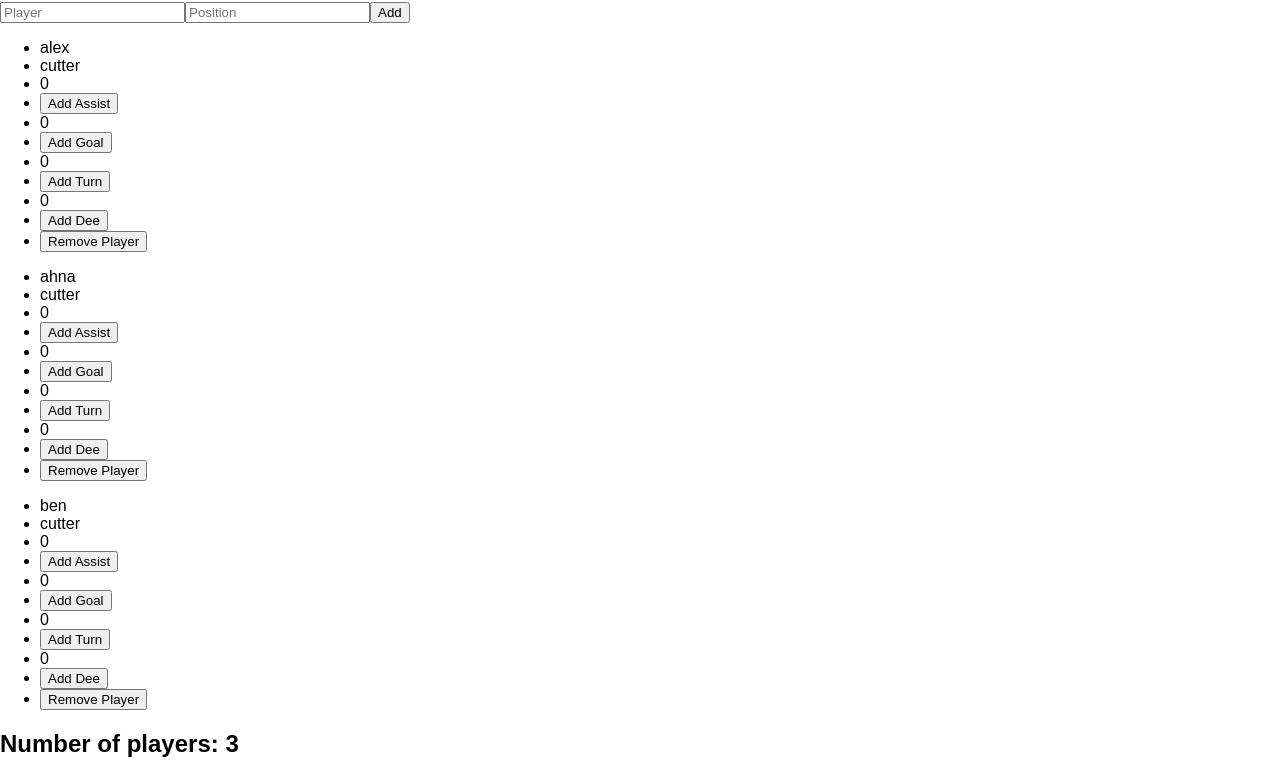
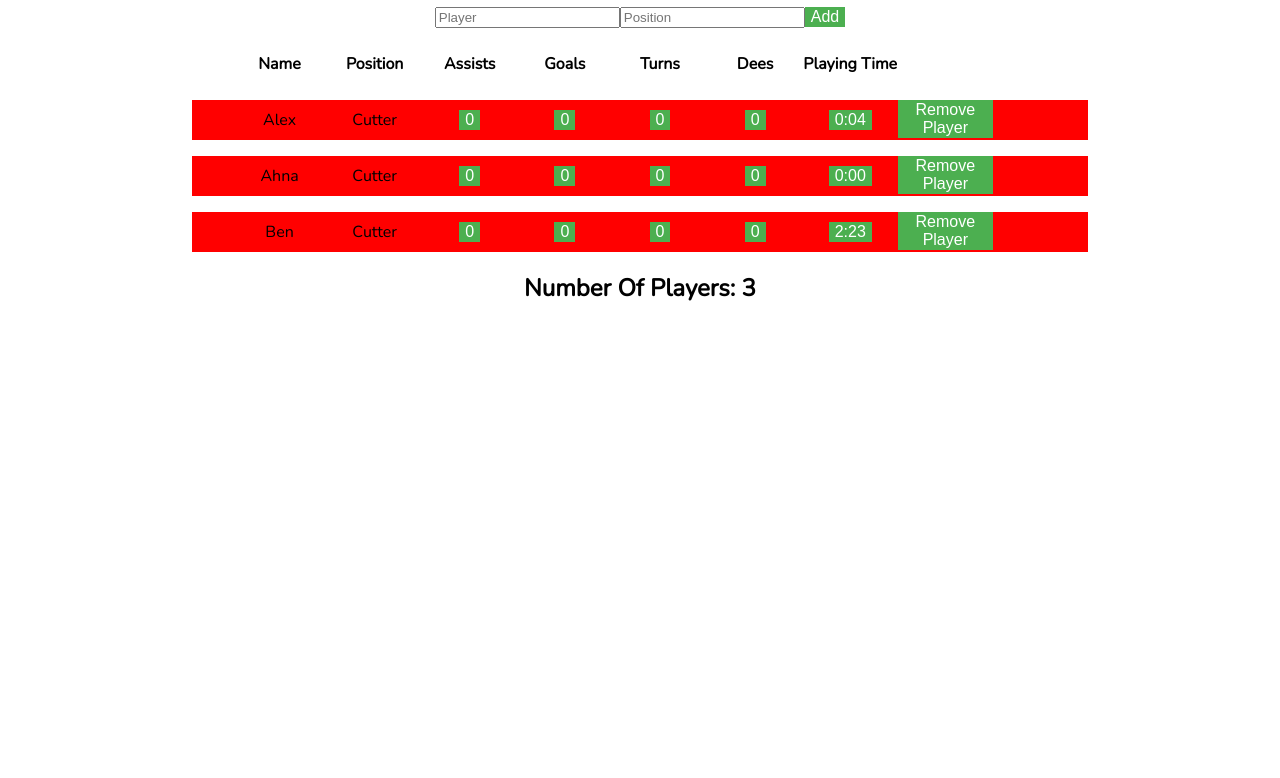
Before and after one commit to trautmaa/react-statkeeper, a React app: page / in a window 1280 px wide. Shown: the part 96-874 px from the top of the page. After the commit the page ends 800 px from the top, so only its background shows below. Built offline with nearby package versions, Linux system fonts and the light colour scheme.

Commit message:
stopwatch feature works for players

```diff
--- a/public/index.html
+++ b/public/index.html
@@ -10,6 +10,7 @@
     -->
     <link rel="manifest" href="%PUBLIC_URL%/manifest.json">
     <link rel="shortcut icon" href="%PUBLIC_URL%/favicon.ico">
+    <link href="https://fonts.googleapis.com/css?family=Nunito" rel="stylesheet">
     <!--
       Notice the use of %PUBLIC_URL% in the tags above.
       It will be replaced with the URL of the `public` folder during the build.
--- a/src/index.css
+++ b/src/index.css
@@ -1,5 +1,39 @@
 body {
-  margin: 0;
-  padding: 0;
-  font-family: sans-serif;
+  margin: 0 auto;
+  max-width: 56em;
+  padding: 1em 0;
+  text-align: center;
+  font-family: 'Nunito', sans-serif;
+  text-transform: capitalize;
 }
+
+ul{
+  display: grid;
+  grid-template-columns: repeat(9, 1fr);
+  list-style-type: none;
+  grid-template-rows: 40px 1fr;
+  align-items: center;
+}
+li {
+  text-align: center;
+}
+.font-bold{
+  font-weight: 600;
+}
+button {
+  background-color: #4CAF50; /* Green */
+  border: none;
+  color: white;
+  /* padding: 15px 32px; */
+  text-align: center;
+  text-decoration: none;
+  display: inline-block;
+  font-size: 16px;
+}
+
+.in{
+  background-color:green;
+}
+.out{
+  background-color:red;
+}
--- a/src/index.js
+++ b/src/index.js
@@ -5,40 +5,58 @@ import './index.css';
 
 // Create unique key for react to use in lists
 const generateKey = (pre) => {
-    return `${ pre }_${ new Date().getTime() }`;
+    return `${pre}_${new Date().getTime()}`;
 }
 
 // Initialize with a few players
 var playersList = [];
-playersList.push({id: generateKey("alex"), name: "alex", position: "cutter", assists: 0, goals: 0, turns: 0, dees: 0});
-playersList.push({id: generateKey("ahna"), name: "ahna", position: "cutter", assists: 0, goals: 0, turns: 0, dees: 0});
-playersList.push({id: generateKey("ben"), name: "ben", position: "cutter", assists: 0, goals: 0, turns: 0, dees: 0});
+playersList.push({ id: generateKey("alex"), name: "alex", position: "cutter", assists: 0, goals: 0, turns: 0, dees: 0, in: false, seconds: 4 });
+playersList.push({ id: generateKey("ahna"), name: "ahna", position: "cutter", assists: 0, goals: 0, turns: 0, dees: 0, in: false, seconds: 0 });
+playersList.push({ id: generateKey("ben"), name: "ben", position: "cutter", assists: 0, goals: 0, turns: 0, dees: 0, in: false, seconds: 143 });
 
 class PlayersListItem extends React.Component {
 
+    getSeconds() {
+        return ("0" + this.props.player.seconds % 60).slice(-2);
+    }
+
+    getMinutes() {
+        return Math.floor(this.props.player.seconds / 60);
+    }
+
     render() {
+        var ulClass = this.props.player.in ? "in" : "out";
         return (
-            <ul key={this.props.player.id}>
+            <ul key={this.props.player.id} className= {ulClass} >
                 <li>{this.props.player.name}</li>
                 <li>{this.props.player.position}</li>
-                <li>{this.props.player.assists}</li>
                 <li>
-                    <button onClick={ this.props.increment.bind(this, this.props.player, "assists") } >Add Assist </button>
-                </li>
-                <li>{this.props.player.goals}</li>
-                <li>
-                    <button onClick={ this.props.increment.bind(this, this.props.player, "goals") } >Add Goal </button>
-                </li>
-                <li>{this.props.player.turns}</li>
-                <li>
-                    <button onClick={ this.props.increment.bind(this, this.props.player, "turns") } >Add Turn </button>
-                </li>
-                <li>{this.props.player.dees}</li>
-                <li>
-                    <button onClick={ this.props.increment.bind(this, this.props.player, "dees") } >Add Dee </button>
+                    <button onClick={this.props.increment.bind(this, this.props.player, "assists")} >
+                        {this.props.player.assists}
+                    </button>
                 </li>
                 <li>
-                    <button onClick={ this.props.removePlayer.bind(this, this.props.player) } >Remove Player</button>
+                    <button onClick={this.props.increment.bind(this, this.props.player, "goals")} >
+                        {this.props.player.goals}
+                    </button>
+                </li>
+                <li>
+                    <button onClick={this.props.increment.bind(this, this.props.player, "turns")} >
+                        {this.props.player.turns}
+                    </button>
+                </li>
+                <li>
+                    <button onClick={this.props.increment.bind(this, this.props.player, "dees")} >
+                        {this.props.player.dees}
+                    </button>
+                </li>
+                <li>
+                    <button onClick={this.props.toggleWatch.bind(this, this.props.player)} >
+                        {this.getMinutes()}:{this.getSeconds()}
+                    </button>
+                </li>
+                <li>
+                    <button onClick={this.props.removePlayer.bind(this, this.props.player)} >Remove Player</button>
                 </li>
             </ul>
         )
@@ -49,20 +67,22 @@ class PlayersListItem extends React.Component {
 class PlayerList extends React.Component {
 
     render() {
-        const playersListItems = this.props.list.map( item => {
+        const playersListItems = this.props.list.map(item => {
             return (
                 < PlayersListItem
                     key={item.id}
                     player={item}
                     removePlayer={this.props.removePlayer}
                     increment={this.props.increment}
+                    toggle={this.props.toggle}
+                    toggleWatch={this.props.toggleWatch}
                 />
             )
         });
 
         return (
             <div>
-                { playersListItems }
+                {playersListItems}
             </div>
         )
     }
@@ -71,7 +91,7 @@ class PlayerList extends React.Component {
 class Controls extends React.Component {
     render() {
         return (
-            <div>These are the controls.</div>
+            <div></div>
         )
     }
 }
@@ -100,7 +120,9 @@ class Main extends React.Component {
             assists: 0,
             goals: 0,
             turns: 0,
-            dees: 0
+            dees: 0,
+            in: false,
+            seconds: 0,
         };
 
         // Update state with new playersList, including new player
@@ -112,23 +134,86 @@ class Main extends React.Component {
         this.addForm.reset();
     }
 
-    // Increment the number of assists a player has
+    // Increment value for a player
     increment = (playerToIncrement, statToIncrement) => {
         const newPlayersList = this.state.playersList.map(item => {
-            if (item.id === playerToIncrement.id){
+            if (item.id === playerToIncrement.id) {
                 item[statToIncrement]++;
                 return item;
             }
             return item;
         }
         );
-        console.log(newPlayersList)
         // Always update state through this.setState
         this.setState({
             playersList: newPlayersList
         });
     }
 
+    // Toggle time on and off
+    toggleWatch = (playerToToggle) => {
+
+        var _this = this;
+        let player = this.state.playersList.filter( player => player.id === playerToToggle.id )[0];
+        let playerIsIn = player.in;
+
+        if (!playerIsIn) {
+            player.in = "true";
+            player.incrementer = setInterval(function () {
+                const newPlayersList = _this.state.playersList.map(item => {
+                    if (item.id === playerToToggle.id) {
+                            item.seconds = playerToToggle.seconds + 1;
+                        return item;
+                    }
+                    return item;
+                });
+                _this.setState({
+                    playersList: newPlayersList
+                });
+            }, 1000);
+        }
+        else {
+            const newPlayersList = _this.state.playersList.map(item => {
+                if (item.id === playerToToggle.id) {
+                        item.in = false;
+                        clearInterval( item.incrementer );
+                    return item;
+                }
+                return item;
+            });
+
+            _this.setState({
+                playersList: newPlayersList
+            });
+
+        }
+
+
+        // If player is "in": stop
+
+
+        // If player is not "in": start
+
+        // Always update state through this.setState
+
+
+    }
+
+
+    // Toggle value for a player
+    toggle = (playerToToggle, statToToggle) => {
+        const newPlayersList = this.state.playersList.map(item => {
+            if (item.id === playerToToggle.id) {
+                item[statToToggle] = !playerToToggle[statToToggle];
+                return item;
+            }
+            return item;
+        });
+        // Always update state through this.setState
+        this.setState({
+            playersList: newPlayersList
+        });
+    }
 
     // Remove a player from the list
     removePlayer = (playerToRemove) => {
@@ -150,16 +235,28 @@ class Main extends React.Component {
                 <h1>Ultimate Stat Keeper</h1>
                 < Controls />
 
-                <form ref={input => this.addForm = input } className="form-inline" onSubmit={(e) => {this.addPlayer(e)}}>
-                    <input ref={input => this.newPlayerName = input } type="text" placeholder="Player" />
-                    <input ref={input => this.newPlayerPosition = input } type="text" placeholder="Position" />
+                <form ref={input => this.addForm = input} className="form-inline" onSubmit={(e) => { this.addPlayer(e) }}>
+                    <input ref={input => this.newPlayerName = input} type="text" placeholder="Player" />
+                    <input ref={input => this.newPlayerPosition = input} type="text" placeholder="Position" />
                     <button type="submit">Add</button>
                 </form>
+
+                <ul className="font-bold">
+                    <li>Name</li>
+                    <li>Position</li>
+                    <li>Assists</li>
+                    <li>Goals</li>
+                    <li>Turns</li>
+                    <li>Dees</li>
+                    <li>Playing Time</li>
+                </ul>
 
                 < PlayerList
                     list={this.state.playersList}
                     removePlayer={this.removePlayer}
                     increment={this.increment}
+                    toggle={this.toggle}
+                    toggleWatch={this.toggleWatch}
                 />
 
                 <h2>Number of players: {this.state.playersList.length}</h2>
```
